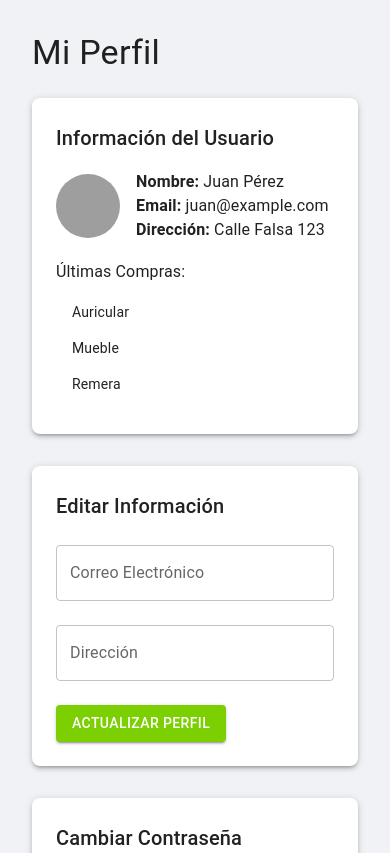
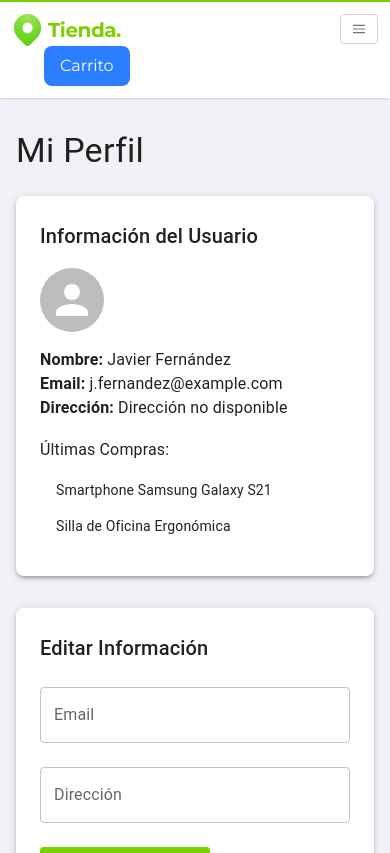
Before and after one commit to jonathanmilo/APIS2025FRONT, a React (Vite) app in the folder grupo12-apis-2025/: page /mi-perfil in a window 390 px wide. Shown: the top 853 px of the page. Built offline with nearby package versions, Linux system fonts and the light colour scheme; grey boxes are pictures that could not be loaded.

Commit message:
Mejoras a mi perfil, integración con db.json y mi perfil en navbar responsive

```diff
--- a/grupo12-apis-2025/src/componentes/Header.jsx
+++ b/grupo12-apis-2025/src/componentes/Header.jsx
@@ -61,6 +61,12 @@ function Header({ onActualizarValor, buscar }) {
                 className=" block mt-4 lg:inline-block lg:mt-0 hover:text-white px-3 py-2 rounded hover:bg-blue-700 mr-2"
               >
                 Productos
+              </Link>
+              <Link
+                to="/mi-perfil"
+                className="block mt-4 lg:inline-block lg:mt-0 hover:text-white px-3 py-2 rounded hover:bg-blue-700 mr-2"
+              >
+                Mi Perfil
               </Link>
             </div>
             <div className="flex">
--- a/grupo12-apis-2025/src/secciones/MiPerfil.jsx
+++ b/grupo12-apis-2025/src/secciones/MiPerfil.jsx
@@ -1,11 +1,12 @@
 import React, { useState, useEffect } from 'react';
+import Header from "../componentes/Header";
+import Footer from "../componentes/Footer";
 import {
   TextField,
   Button,
   Avatar,
   Typography,
   Box,
-  Divider,
   List,
   ListItem,
   ListItemText,
@@ -13,38 +14,51 @@ import {
 } from '@mui/material';
 import { useNavigate } from 'react-router-dom';
 
-// Usuario harcodeado (usar db.json)
-const usuarioSimulado = {
-  name: 'Juan Pérez',
-  email: 'juan@example.com',
-  direccion: 'Calle Falsa 123',
-  compras: ['Auricular', 'Mueble', 'Remera'],
-  avatarUrl: '/path/to/avatar.jpg',
-};
+// usuarios_datos.json
+const jsonFilePath = 'usuarios_datos.json';
 
 const MiPerfil = () => {
   const navigate = useNavigate();
 
   const [userInfo, setUserInfo] = useState(null);
-
   const [editEmail, setEditEmail] = useState('');
   const [editDireccion, setEditDireccion] = useState('');
-
   const [password, setPassword] = useState('');
   const [newPassword, setNewPassword] = useState('');
   const [confirmPassword, setConfirmPassword] = useState('');
 
+  // Cargar datos del usuario desde el archivo JSON (simulando una API)
   useEffect(() => {
-    if (!usuarioSimulado) {
+  Promise.all([
+    fetch('/usuarios_datos.json').then(res => res.json()),
+    fetch('/Productos_datos.json').then(res => res.json())
+  ])
+    .then(([usuariosData, productosData]) => {
+      if (usuariosData?.usuarios?.length > 0) {
+        const usuario = usuariosData.usuarios[4]; // Usuario ejemplo MI PERFIL
+        const productos = productosData.productos;
+
+        // Relacionar los productos_comprados con sus nombres
+        const comprasConNombre = usuario.productos_comprados.map(id => {
+          const producto = productos.find(p => p.id_producto === id);
+          return producto ? producto.nombre : `Producto con ID ${id}`;
+        });
+
+        // Guardar el usuario y sus compras con nombres
+        setUserInfo({ ...usuario, compras: comprasConNombre });
+      } else {
+        navigate('/login');
+      }
+    })
+    .catch((error) => {
+      console.error('Error al cargar datos:', error);
       navigate('/login');
-    } else {
-      setUserInfo(usuarioSimulado);
-    }
-  }, [navigate]);
+    });
+}, [navigate]);
+
 
   const handleProfileUpdate = () => {
     alert('Información actualizada (simulada)');
-    // Lógica para actualizar info real
   };
 
   const handlePasswordChange = () => {
@@ -55,27 +69,60 @@ const MiPerfil = () => {
     }
   };
 
+  // Condición para evitar errores al intentar acceder a propiedades de un valor undefined
   if (!userInfo) return null;
 
   return (
-    <Box sx={{ padding: 4, backgroundColor: '#f0f2f5', minHeight: '100vh' }}>
-      <Typography variant="h4" mb={3} color='text.primary'>Mi Perfil</Typography>
+    <>
+    <Header/>
+
+    <Box
+      sx={{
+        px: { xs: 2, sm: 4 },
+        py: 4,
+        backgroundColor: '#f0f2f5',
+        minHeight: '100vh',
+      }}
+    >
+      <Typography variant="h4" mb={3} color="text.primary">
+        Mi Perfil
+      </Typography>
 
       {/* INFORMACIÓN DEL USUARIO */}
       <Paper elevation={3} sx={{ padding: 3, borderRadius: 2, marginBottom: 4 }}>
-        <Typography variant="h6" sx={{ marginBottom: 2 }}>Información del Usuario</Typography>
-        <Box sx={{ display: 'flex', alignItems: 'center', marginBottom: 2 }}>
-          <Avatar src={userInfo.avatarUrl} sx={{ width: 64, height: 64, marginRight: 2 }} />
+        <Typography variant="h6" sx={{ marginBottom: 2 }}>
+          Información del Usuario
+        </Typography>
+        <Box
+          sx={{
+            display: 'flex',
+            flexDirection: { xs: 'column', sm: 'row' },
+            alignItems: { xs: 'flex-start', sm: 'center' },
+            gap: 2,
+            marginBottom: 2,
+          }}
+        >
+          <Avatar src={userInfo.avatarUrl} sx={{ width: 64, height: 64 }} />
           <Box>
-            <Typography variant="body1"><strong>Nombre:</strong> {userInfo.name}</Typography>
-            <Typography variant="body1"><strong>Email:</strong> {userInfo.email}</Typography>
-            <Typography variant="body1"><strong>Dirección:</strong> {userInfo.direccion}</Typography>
+            <Typography variant="body1">
+              <strong>Nombre:</strong> {userInfo.nombre} {userInfo.apellido}
+            </Typography>
+            <Typography variant="body1">
+              <strong>Email:</strong> {userInfo.email}
+            </Typography>
+            {/*Falta agregar un campo dirección para los usuarios en el db.json*/}
+            <Typography variant="body1">
+              <strong>Dirección:</strong> {userInfo.direccion || 'Dirección no disponible'}
+            </Typography>
           </Box>
         </Box>
 
-        <Typography variant="subtitle1" sx={{ marginTop: 2 }}>Últimas Compras:</Typography>
+
+        <Typography variant="subtitle1" sx={{ marginTop: 2 }}>
+          Últimas Compras:
+        </Typography>
         <List dense>
-          {userInfo.compras.length > 0 ? (
+          {userInfo.compras && userInfo.compras.length > 0 ? (
             userInfo.compras.map((item, index) => (
               <ListItem key={index}>
                 <ListItemText primary={item} />
@@ -89,9 +136,11 @@ const MiPerfil = () => {
 
       {/* EDITAR INFORMACIÓN */}
       <Paper elevation={3} sx={{ padding: 3, borderRadius: 2, marginBottom: 4 }}>
-        <Typography variant="h6" gutterBottom>Editar Información</Typography>
+        <Typography variant="h6" gutterBottom>
+          Editar Información
+        </Typography>
         <TextField
-          label="Correo Electrónico"
+          label="Email"
           fullWidth
           value={editEmail}
           onChange={(e) => setEditEmail(e.target.value)}
@@ -120,7 +169,9 @@ const MiPerfil = () => {
 
       {/* CAMBIAR CONTRASEÑA */}
       <Paper elevation={3} sx={{ padding: 3, borderRadius: 2 }}>
-        <Typography variant="h6" gutterBottom>Cambiar Contraseña</Typography>
+        <Typography variant="h6" gutterBottom>
+          Cambiar Contraseña
+        </Typography>
         <TextField
           label="Contraseña Actual"
           type="password"
@@ -159,6 +210,9 @@ const MiPerfil = () => {
         </Button>
       </Paper>
     </Box>
+
+    <Footer/>
+    </>
   );
 };
 
```
